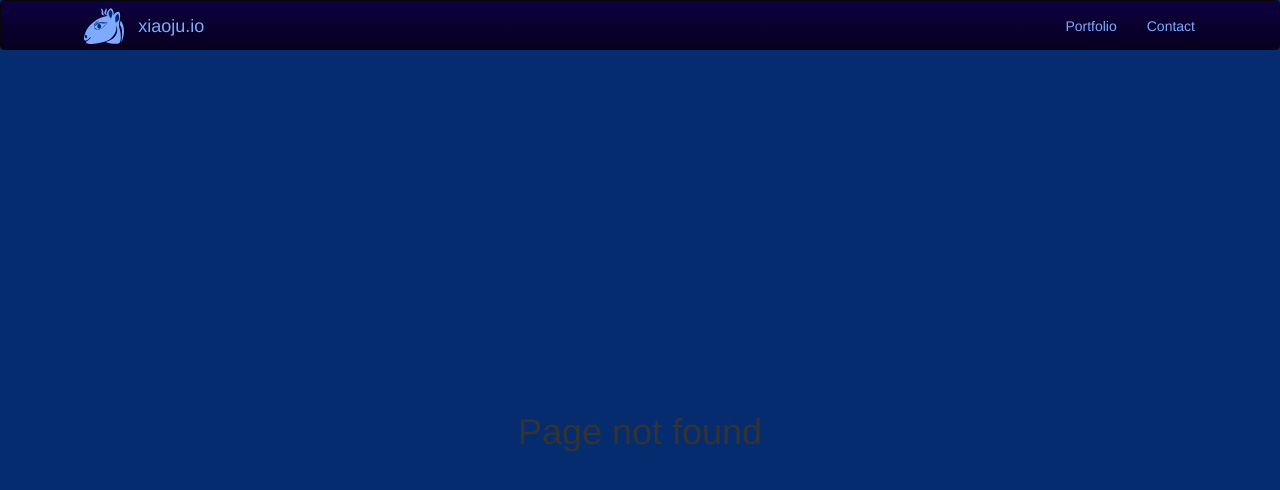
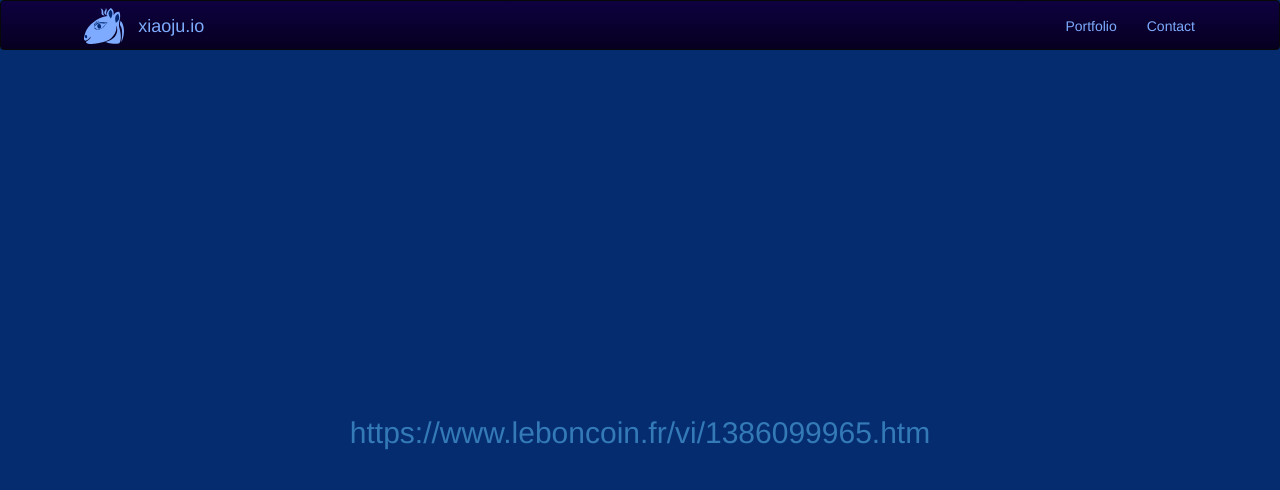
Before and after one commit to xiaoju/xiaoju, a React (Create React App) app: page /leboncoin in a window 1280 px wide. Before the commit this address had no page. Shown: the top 490 px of the page. Built offline with nearby package versions, Linux system fonts and the light colour scheme; what react-async-script-loader would draw is missing.

Commit message:
feat: add leboncoin link

```diff
--- a/src/components/App.js
+++ b/src/components/App.js
@@ -6,6 +6,7 @@
 import Portfolio from './Portfolio';
 import Contact from './Contact';
 import Airbnb from './Airbnb';
+import Leboncoin from './Leboncoin';
 import PageNotFound from './PageNotFound';
 
 function App(props) {
@@ -33,6 +34,7 @@
           <Route path="/portfolio" component={Portfolio} />
           <Route path="/contact" component={Contact} />
           <Route path="/airbnb" component={Airbnb} />
+          <Route path="/leboncoin" component={Leboncoin} />
           <Route component={PageNotFound} />
         </Switch>
       </div>
--- /dev/null
+++ b/src/components/Leboncoin.js
@@ -0,0 +1,15 @@
+import React from 'react';
+
+function Leboncoin() {
+  return (
+    <div>
+      <h2>
+        <a href="https://www.leboncoin.fr/vi/1386099965.htm">
+          https://www.leboncoin.fr/vi/1386099965.htm
+        </a>
+      </h2>
+    </div>
+  );
+}
+
+export default Leboncoin;
```
